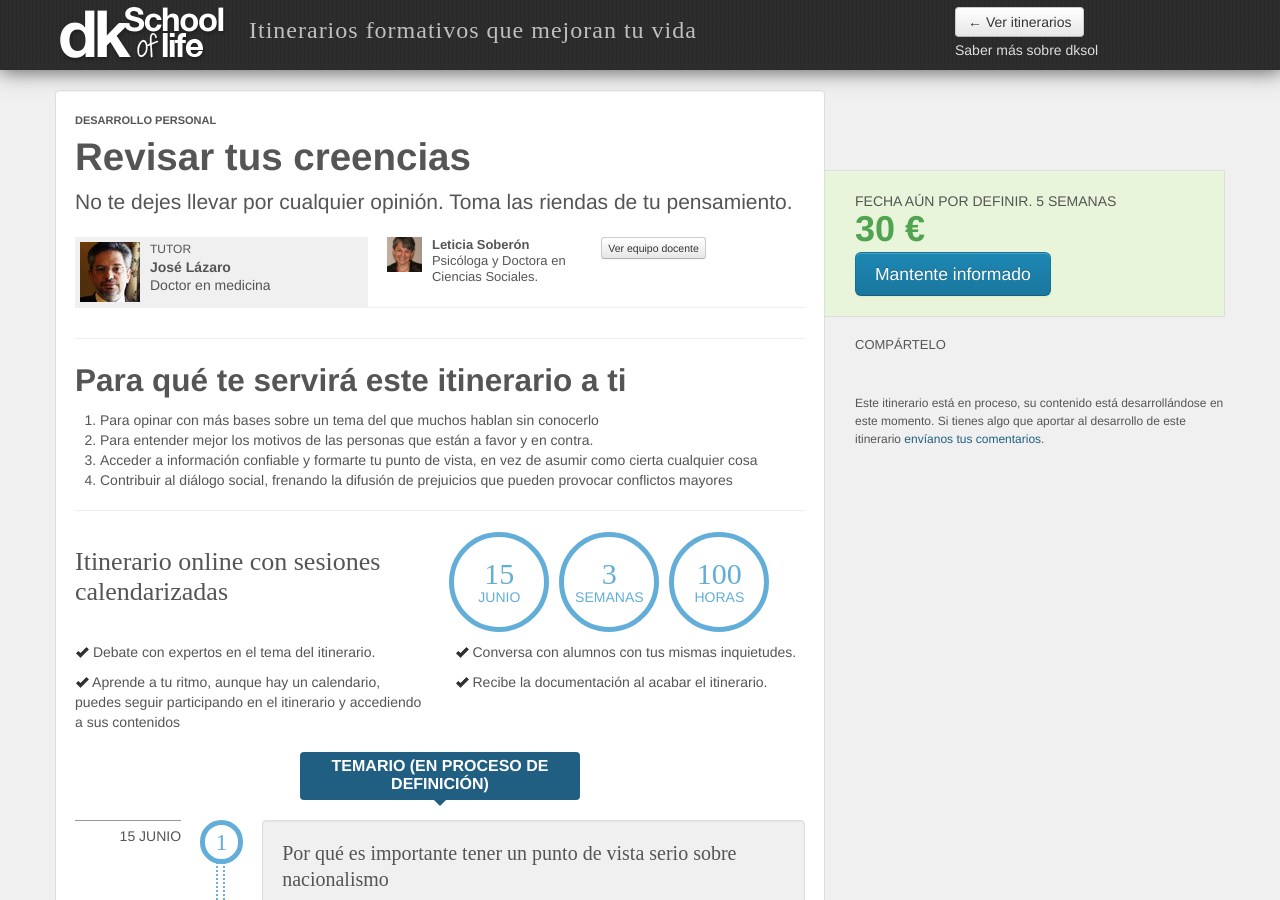
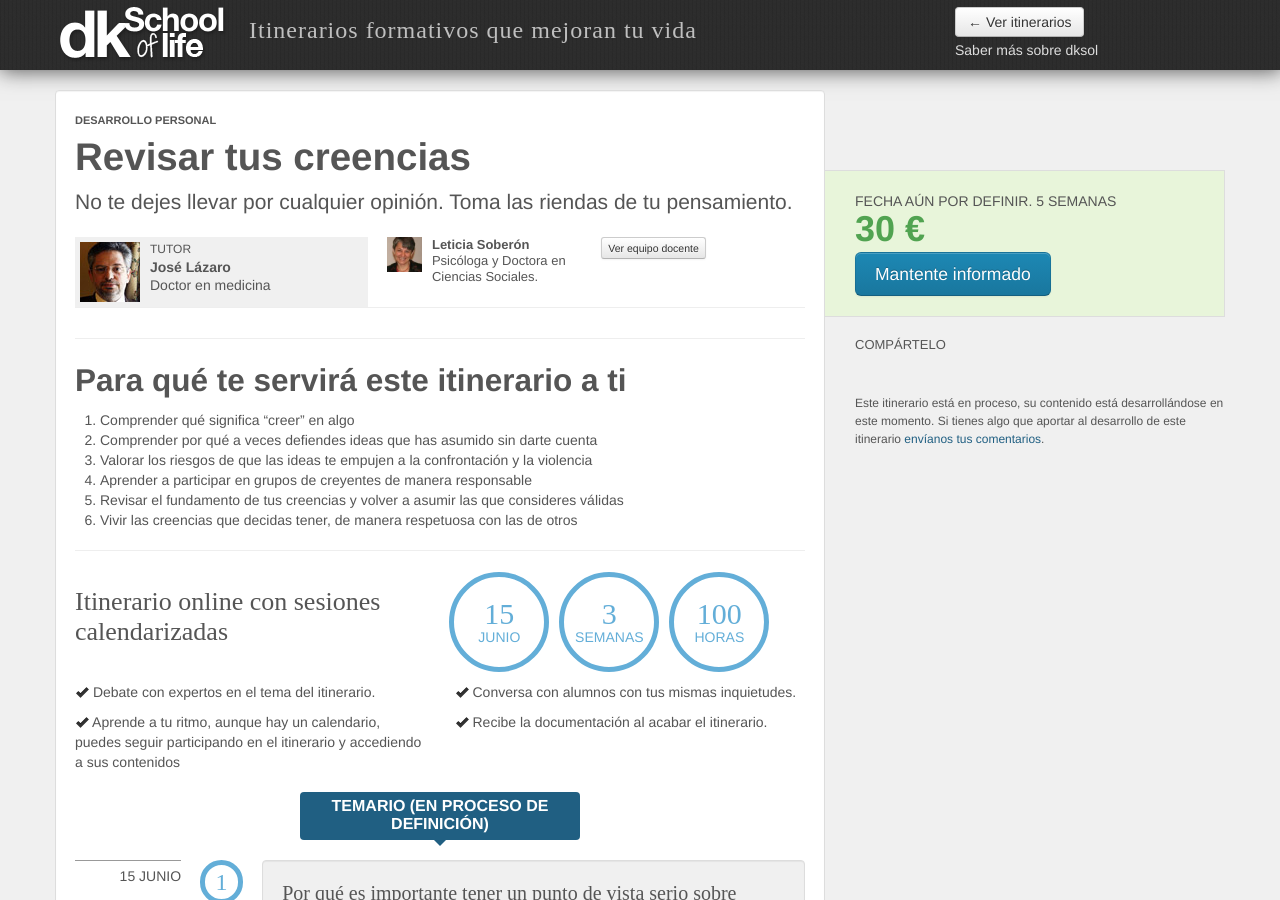
Before and after one commit to dontknow-net/dontknow-net.github.io, a Jekyll site: the page built from _posts/cursos/2013-05-28-revisar-tus-creencias.md, in a window 1280 px wide and 900 px high. Built offline with Jekyll 4.4.1, drawn with Linux system fonts in a browser that asks for light colours; some web fonts are replaced.

Commit message:
Updated _posts/cursos/2013-05-28-revisar-tus-creencias.md

```diff
--- a/_posts/cursos/2013-05-28-revisar-tus-creencias.md
+++ b/_posts/cursos/2013-05-28-revisar-tus-creencias.md
@@ -24,10 +24,12 @@ published: true
     <h2>Para qué te servirá este itinerario a ti</h2>
   </header>
   <ol>
-    <li>Para opinar con más bases sobre un tema del que muchos hablan sin conocerlo</li>
-    <li>Para entender mejor los motivos de las personas que están a favor y en contra.</li>
-    <li>Acceder a información confiable y formarte tu punto de vista, en vez de asumir como cierta cualquier cosa</li>
-    <li>Contribuir al diálogo social, frenando la difusión de prejuicios que pueden provocar conflictos mayores</li>
+    <li>Comprender qué significa “creer” en algo</li>
+    <li>Comprender por qué a veces defiendes ideas que has asumido sin darte cuenta</li>
+    <li>Valorar los riesgos de que las ideas te empujen a la confrontación y la violencia</li>
+    <li>Aprender a participar en grupos de creyentes de manera responsable</li>
+    <li>Revisar el fundamento de tus creencias y volver a asumir las que consideres válidas</li>
+    <li>Vivir las creencias que decidas tener, de manera respetuosa con las de otros</li>
   </ol>
 </section>
 <hr>
```
